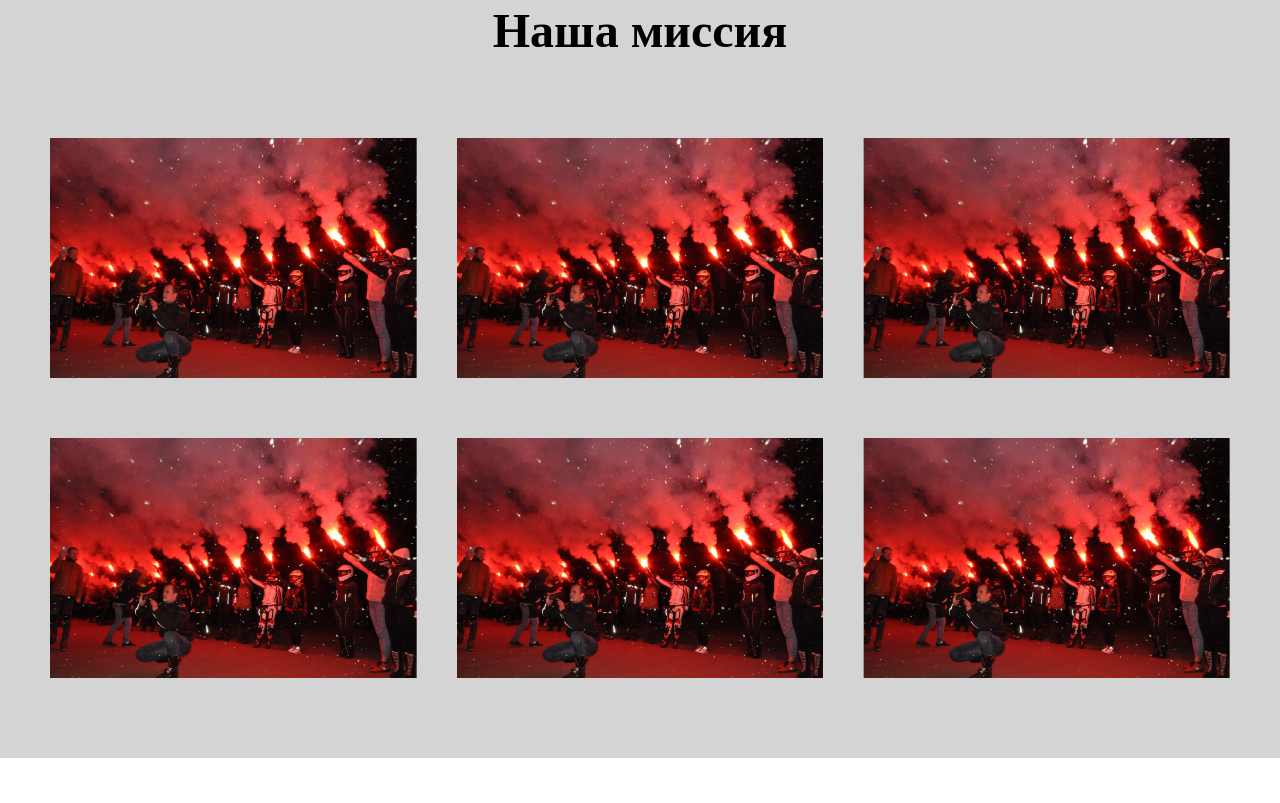
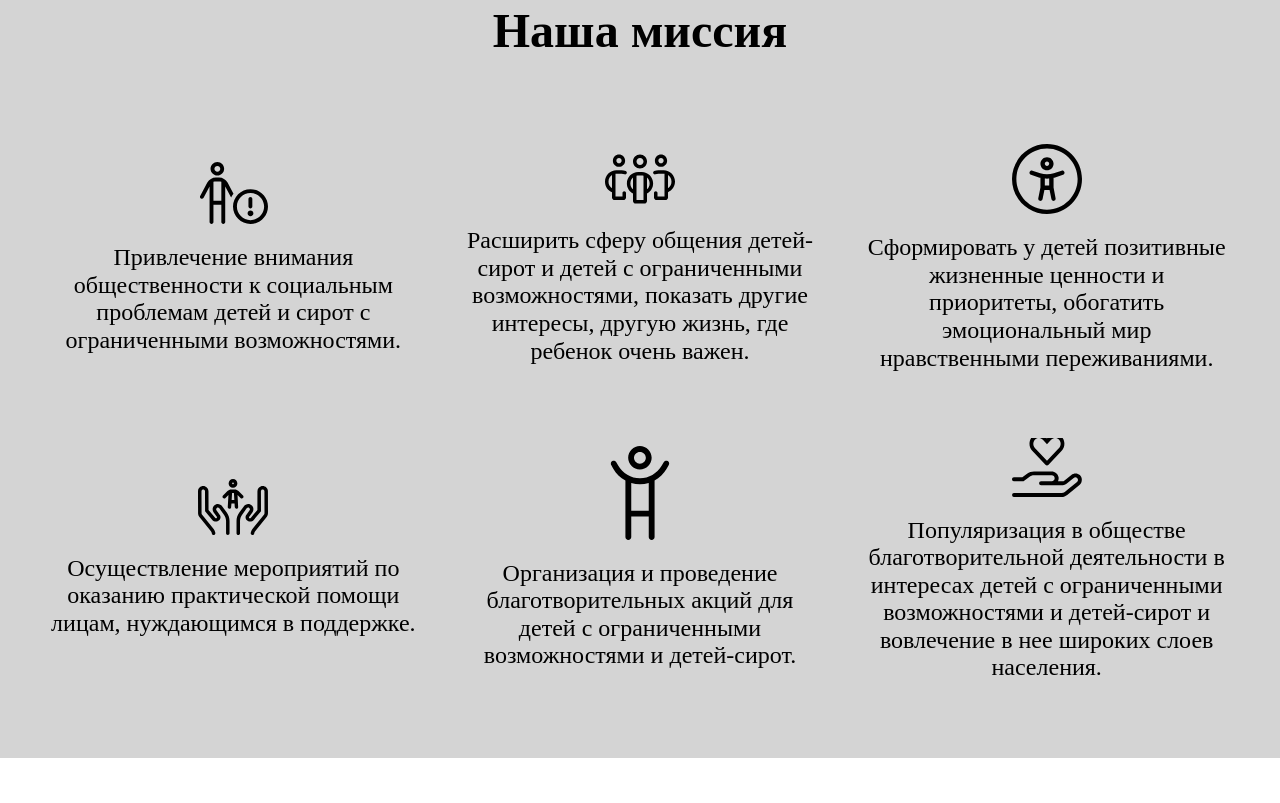
Before and after one commit to Valzet/mototherapy, a plain HTML site: page index.html in a window 1280 px wide. Shown: the part 1797-2600 px from the top of the page. Drawn offline with Linux system fonts and the light colour scheme; a web font is replaced by a local one.

Commit message:
mission fix

```diff
--- a/blocks/mission.css
+++ b/blocks/mission.css
@@ -53,7 +53,7 @@
   width: 100%;
 }
 
-.mission__article_type_textblock {
+/* .mission__article_type_textblock {
   display: flex;
   flex-direction: column;
   justify-content: center;
@@ -67,7 +67,26 @@
   left: 0;
   z-index: 2;
   transition: opacity .2s linear;
+} */
+
+.mission__article_type_textblock {
+  display: flex;
+  flex-direction: column;
+  justify-content: center;
+  width: 100%;
+  height: 100%;
+
+  text-align: center;
+
 }
+
+.mission__img {
+  width: 70px;
+  margin: 0 auto 20px;
+
+}
+
+/* ///////////////////////////////// */
 
 .mission__article_type_title {
   margin-bottom: 5px;
@@ -78,8 +97,12 @@
 }
 
 .mission__article_type_text {
-  color: white;
+  /* color: white; */
+  color: black;
+  font-size: 1.5em;
+  margin: 0 auto;
 }
+
 
 .mission__article:hover .mission__article_type_textblock {
   opacity: 1;
--- a/index.html
+++ b/index.html
@@ -50,39 +50,51 @@
     <section class="mission" id="mission">
       <h2 class="mission__title">Наша миссия</h2>
       <div class="mission__container">
-        <article class="mission__article"><img class="mission__article_type_img" src="./images/mission.jpg">
+
+        <article class="mission__article">
           <div class="mission__article_type_textblock">
-            <p class="mission__article_type_text">Привлечение общественности к социальным проблемам детей с
-              ограниченными
-              возможностями и сирот</p>
+            <img class="mission__img" src="./images/person-circle-exclamation.svg">
+            <p class="mission__article_type_text">Привлечение внимания общественности к социальным проблемам детей и
+              сирот с
+              ограниченными возможностями.</p>
           </div>
         </article>
-        <article class="mission__article"><img class="mission__article_type_img" src="./images/mission.jpg">
+
+        <article class="mission__article">
           <div class="mission__article_type_textblock">
+            <img class="mission__img" src="./images/people-group.svg">
             <p class="mission__article_type_text">Расширить сферу общения детей-сирот и детей с ограниченными
               возможностями, показать другие интересы, другую жизнь, где ребенок очень важен.</p>
           </div>
         </article>
-        <article class="mission__article"><img class="mission__article_type_img" src="./images/mission.jpg">
+
+        <article class="mission__article">
           <div class="mission__article_type_textblock">
+            <img class="mission__img" src="./images/universal-access.svg">
             <p class="mission__article_type_text">Сформировать у детей позитивные жизненные ценности и приоритеты,
               обогатить эмоциональный мир нравственными переживаниями.</p>
           </div>
         </article>
-        <article class="mission__article"><img class="mission__article_type_img" src="./images/mission.jpg">
+
+        <article class="mission__article">
           <div class="mission__article_type_textblock">
+            <img class="mission__img" src="./images/hands-holding-child.svg">
             <p class="mission__article_type_text">Осуществление мероприятий по оказанию практической помощи лицам,
               нуждающимся в поддержке.</p>
           </div>
         </article>
-        <article class="mission__article"><img class="mission__article_type_img" src="./images/mission.jpg">
+
+        <article class="mission__article">
           <div class="mission__article_type_textblock">
+            <img class="mission__img" src="./images/child-reaching.svg">
             <p class="mission__article_type_text">Организация и проведение благотворительных акций для детей с
-              ограниченными возможностями и детей-сирот</p>
+              ограниченными возможностями и детей-сирот.</p>
           </div>
         </article>
-        <article class="mission__article"><img class="mission__article_type_img" src="./images/mission.jpg">
+
+        <article class="mission__article">
           <div class="mission__article_type_textblock">
+            <img class="mission__img" src="./images/hand-holding-heart.svg">
             <p class="mission__article_type_text">Популяризация в обществе благотворительной деятельности в интересах
               детей с ограниченными возможностями и детей-сирот и вовлечение в нее широких слоев населения.</p>
           </div>
@@ -110,9 +122,10 @@
   </main>
 
   <footer class="footer">
-    <a class="footer__copyright" href="https://vk.com/vote2024"> &copy; 2022 V.</a>
+    <a class="footer__copyright" href="https://vk.com/vote2024" target="_blank"> &copy; 2022 VL</a>
   </footer>
 
+  <script src="https://kit.fontawesome.com/9cd22806df.js" crossorigin="anonymous"></script>
 </body>
 
 </html>
```
Also changed, not shown: images/child-reaching.svg (added), images/hand-holding-heart.svg (added), images/hands-holding-child.svg (added), images/people-group.svg (added), images/person-circle-exclamation.svg (added), images/universal-access.svg (added).
